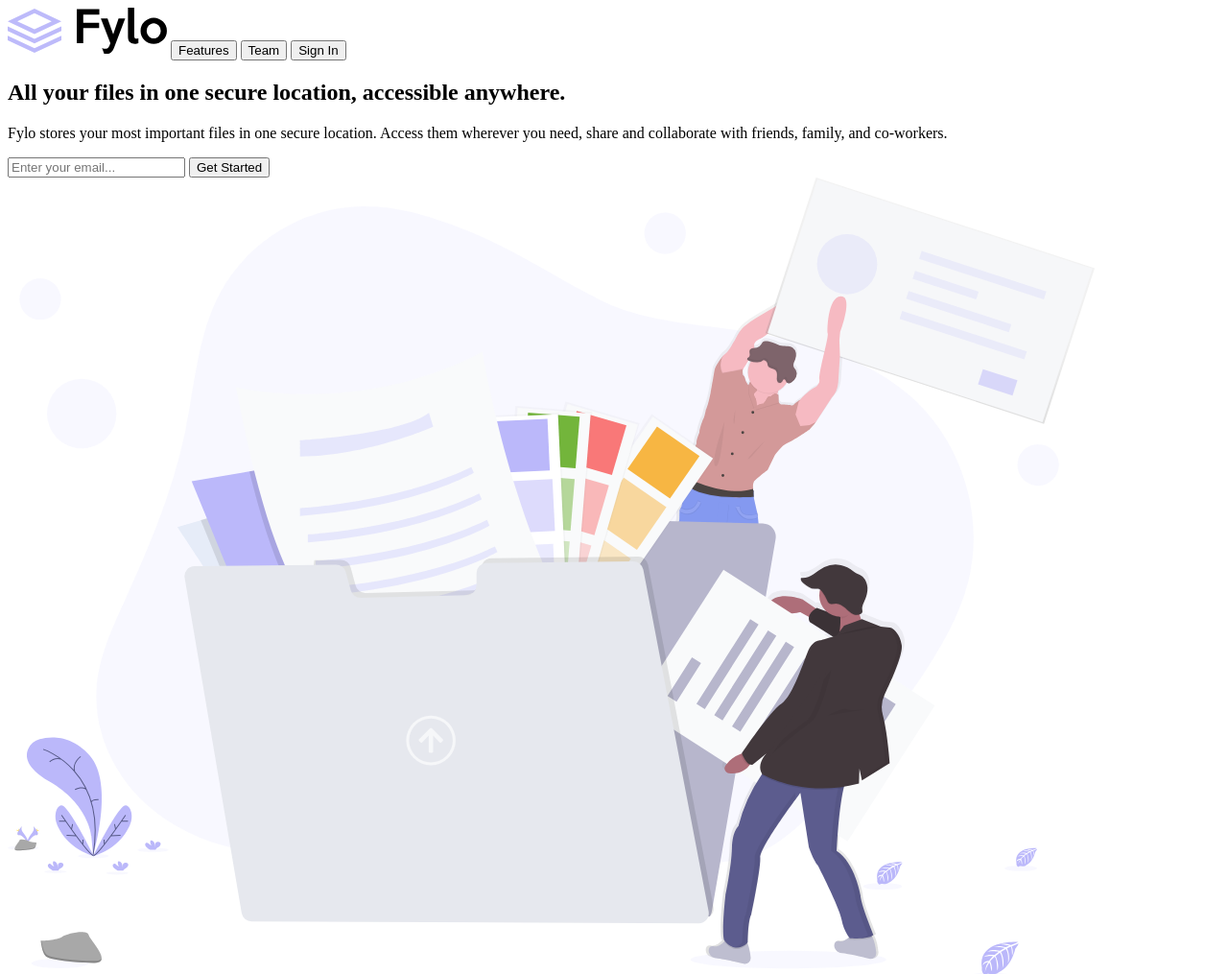
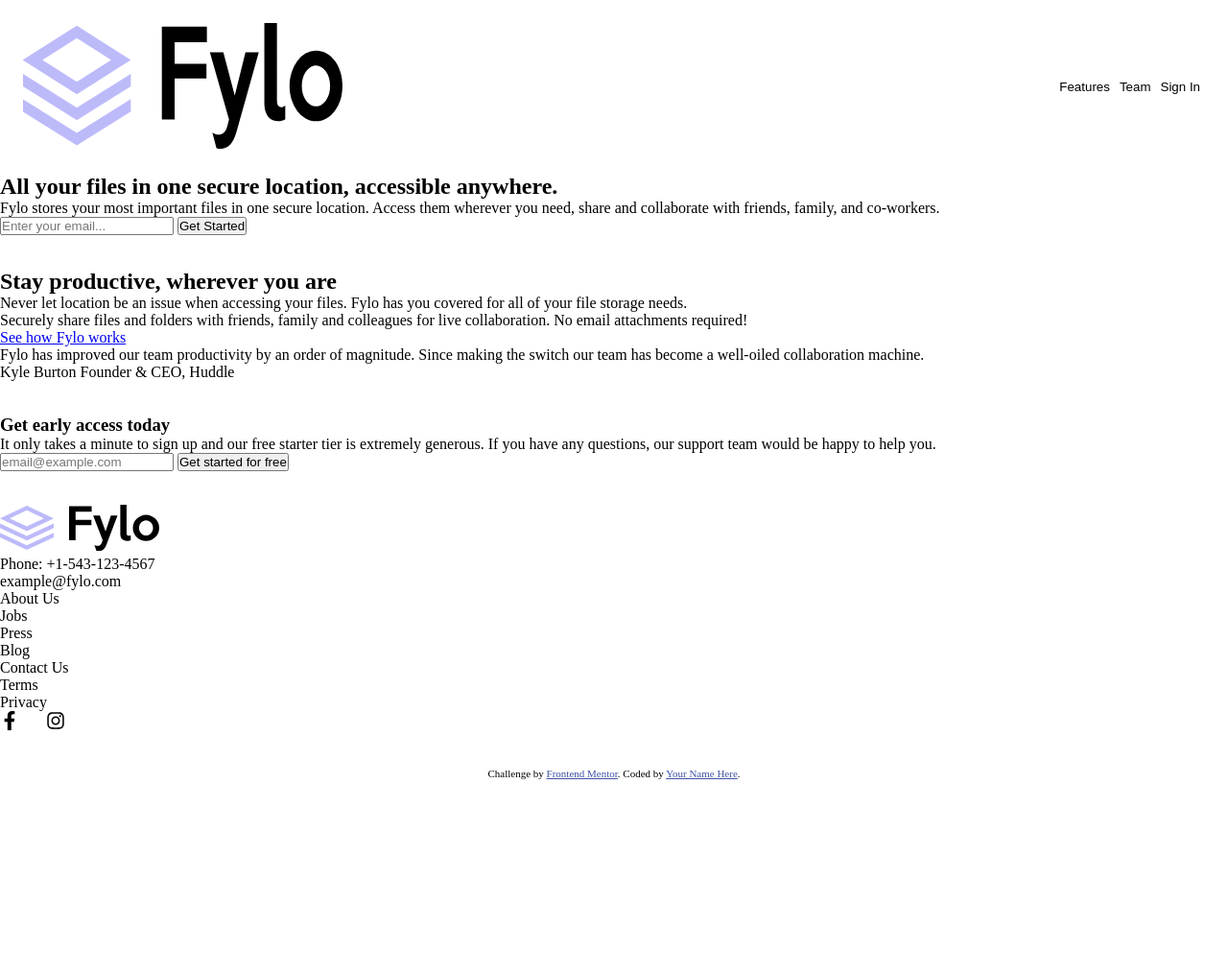
Before and after one commit to S1S4/fylo-landing-page, a plain HTML site: page index.html in a window 1280 px wide. Shown: the top 1015 px of the page at 96% size. After the commit the page ends 812 px from the top, so only its background shows below. Drawn offline with Linux system fonts and the light colour scheme.

Commit message:
initial styles for navbar, added social media icons

```diff
--- a/index.html
+++ b/index.html
@@ -5,6 +5,7 @@
   <meta name="viewport" content="width=device-width, initial-scale=1.0"> <!-- displays site properly based on user's device -->
 
   <link rel="icon" type="image/png" sizes="32x32" href="./images/favicon-32x32.png">
+  <link rel="stylesheet" href="./styles/styles.css">
 
   <title>Frontend Mentor | Fylo landing page with two column layout</title>
 
@@ -15,30 +16,32 @@
   </style>
 </head>
 <body>
-  <main>
+  <main class="main-container">
     <nav class="navbar">
       <img src="./images/logo.svg" alt="fylo-logo" id="logo">
-      <input type="button" value="Features" class="nav-button features">
-      <input type="button" value="Team" class="nav-button team">
-      <input type="button" value="Sign In" class="nav-button sign-in">
+      <div class="navbar-buttons">
+        <input type="button" value="Features" class="nav-button features">
+        <input type="button" value="Team" class="nav-button team">
+        <input type="button" value="Sign In" class="nav-button sign-in">
+      </div>
     </nav>
 
-    <section>
+    <section class="files-section section--1">
       <h1>
         All your files in one secure location, accessible anywhere.
       </h1>
       <p>
         Fylo stores your most important files in one secure location. Access them wherever you need, share and collaborate with friends, family, and co-workers.
       </p>
-      <form>
+      <form class="files-section--form form">
         <input type="text" placeholder="Enter your email...">
         <input type="submit" value="Get Started">
       </form>
-        <img src="./images/illustration-1.svg" alt="illustration">
+        <!-- <img src="./images/illustration-1.svg" alt="illustration"> -->
     </section>
 
-    <section>
-      <div>
+    <section class="productivity-section section--2">
+      <div class="productivity-section-description">
         <h2>Stay productive, wherever you are</h2>
         <p>
           Never let location be an issue when accessing your files. Fylo has you covered for all of your file storage needs.
@@ -49,7 +52,7 @@
         <a href="#">See how Fylo works</a>
       </div>
 
-      <div>
+      <div class="productivity-section-comment">
         <p>
           Fylo has improved our team productivity by an order of magnitude. Since making the switch our team has become a well-oiled collaboration machine.
         </p>
@@ -58,39 +61,45 @@
           <span>Founder & CEO, Huddle</span>
         </p>
       </div>
-      <img src="./images/illustration-2.svg" alt="illustration">
+      <!-- <img src="./images/illustration-2.svg" alt="illustration"> -->
     </section>
 
-    <section>
+    <section class="early-access-section section--3">
       <h3>Get early access today</h3>
       <p>
         It only takes a minute to sign up and our free starter tier is extremely generous. If you have any questions, our support team would be happy to help you.
       </p>
-      <form>
+      <form class="early-access-section--form form">
         <input type="text" placeholder="email@example.com">
         <input type="button" value="Get started for free">
       </form>
     </section>
 
-    <footer>
+    <footer class="footer">
       <img src="./images/logo.svg" alt="logo">
-      <ul>
+      <ul class="contact-information">
         <li>Phone: +1-543-123-4567</li>
         <li>example@fylo.com</li>
       </ul>
 
-      <ul>
+      <ul class="about-us">
         <li>About Us</li>
         <li>Jobs</li>
         <li>Press</li>
         <li>Blog</li>
       </ul>
 
-      <ul>
+      <ul class="contact-us">
         <li>Contact Us</li>
         <li>Terms</li>
         <li>Privacy</li>
       </ul>
+
+      <div class="social-media">
+        <input type="image" name="phone" src="images/facebook-f.svg" alt="image-phone" width="20" height="20">
+        <input type="image" name="phone" src="images/twitter.svg" alt="image-phone" width="20" height="20">
+        <input type="image" name="phone" src="images/instagram.svg" alt="image-phone" width="20" height="20">
+      </div>
     </footer>
   </main>
 
--- /dev/null
+++ b/styles/styles.css
@@ -0,0 +1,52 @@
+@import url('https://fonts.googleapis.com/css2?family=Raleway:wght@400;700&display=swap');
+/* font-family: 'Raleway', sans-serif; */
+@import url('https://fonts.googleapis.com/css2?family=Open+Sans&display=swap');
+/* font-family: 'Open Sans', sans-serif; */
+
+:root {
+    /* Primary */
+    --veryDarkBlue: hsl(243, 87%, 12%);
+    --desaturatedBlue: hsl(238, 22%, 44%);
+
+    /* Accent */
+    --brightBlue: hsl(224, 93%, 58%);
+    --moderateCyan: hsl(170, 45%, 43%);
+
+    /* Neutral */
+    --lightGrayishBlue: hsl(240, 75%, 98%);
+    --lightGray: hsl(0, 0%, 75%);
+}
+* {
+    margin: 0;
+    padding: 0;
+}
+body {
+    -ms-overflow-style: none;
+    scrollbar-width: none;
+    overflow-y: scroll;
+}
+body::-webkit-scrollbar {
+    display: none;
+}
+.main-container {
+    display: grid;
+    min-height: 100vh;
+    background-color: white;
+}
+.navbar {
+    display: flex;
+    justify-content: space-between;
+    padding: 24px;
+}
+.navbar img {
+    width: 27%;
+}
+.navbar-buttons {
+    display: flex;
+    align-items: center;
+}
+.nav-button {
+    margin: 0 5px;
+    border: none;
+    background-color: white;
+}
```
Also changed, not shown: images/facebook-f.svg (added), images/instagram.svg (added), images/twitter.svg (added).
